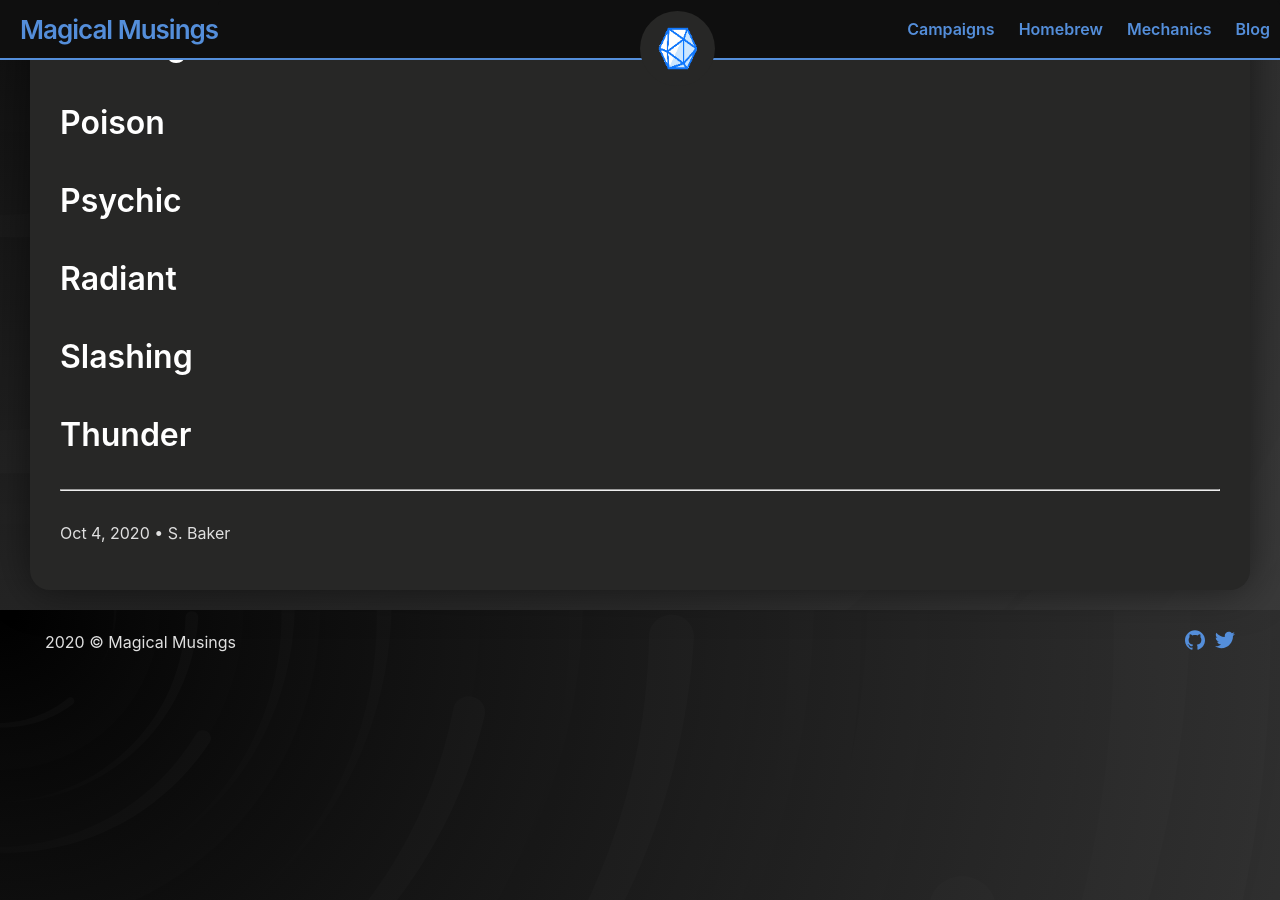
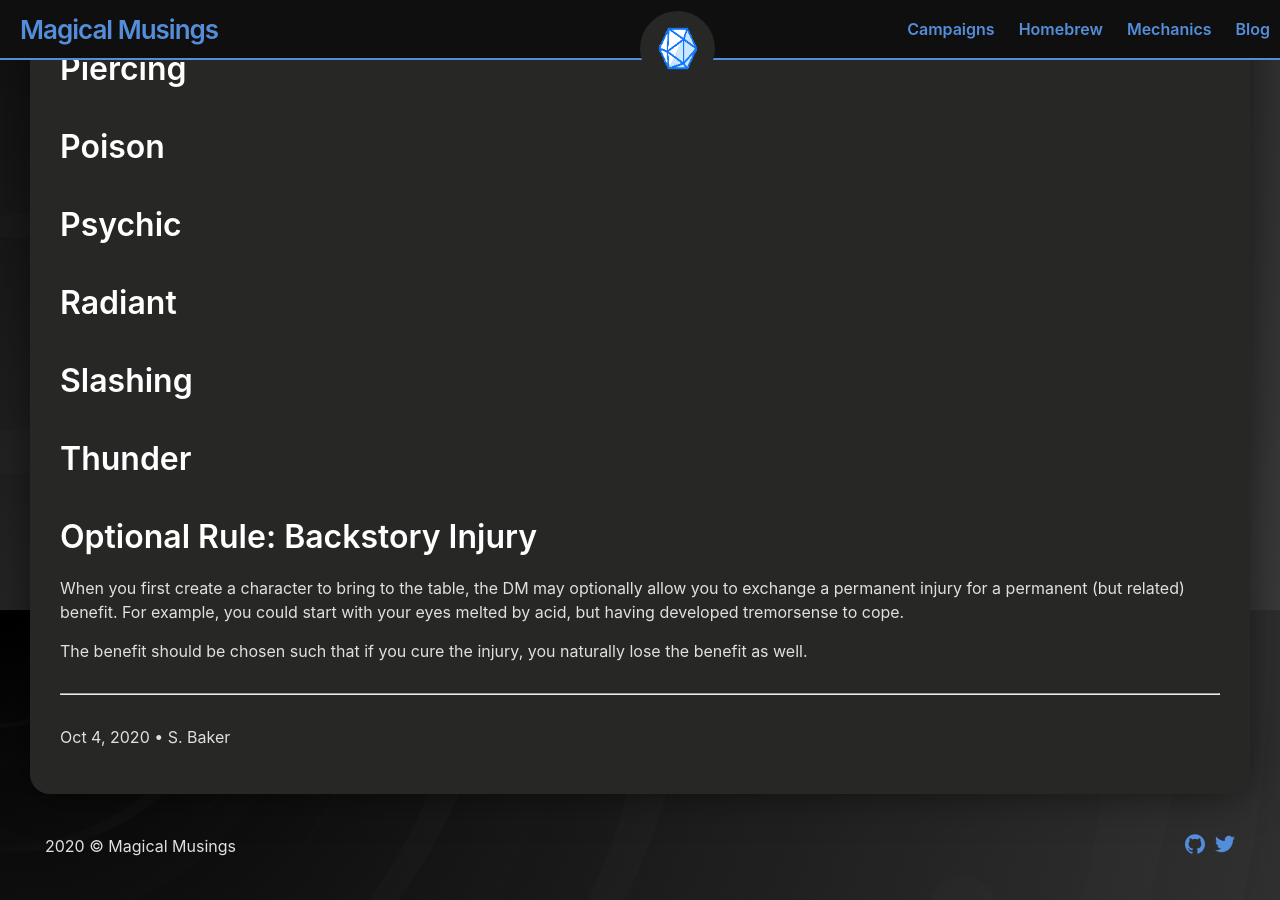
Before and after one commit to andersthemagi/magicalmusings.github.io, a Jekyll site: the page built from _posts/2020-10-04-mechanics-lingering-injuries.md, in a window 1280 px wide and 900 px high, scrolled down 2270 px. Built offline with Jekyll 4.4.1, drawn with Linux system fonts in a browser that asks for light colours; some of the changed text lies outside the part shown.

Commit message:
Update 2020-10-04-mechanics-lingering-injuries.md

```diff
--- a/_posts/2020-10-04-mechanics-lingering-injuries.md
+++ b/_posts/2020-10-04-mechanics-lingering-injuries.md
@@ -61,3 +61,9 @@ Once the potential for a lingering injury arises, the creature (or the player co
 ## Slashing
 
 ## Thunder
+
+## Optional Rule: Backstory Injury
+
+When you first create a character to bring to the table, the DM may optionally allow you to exchange a permanent injury for a permanent (but related) benefit. For example, you could start with your eyes melted by acid, but having developed tremorsense to cope.
+
+The benefit should be chosen such that if you cure the injury, you naturally lose the benefit as well.
```
